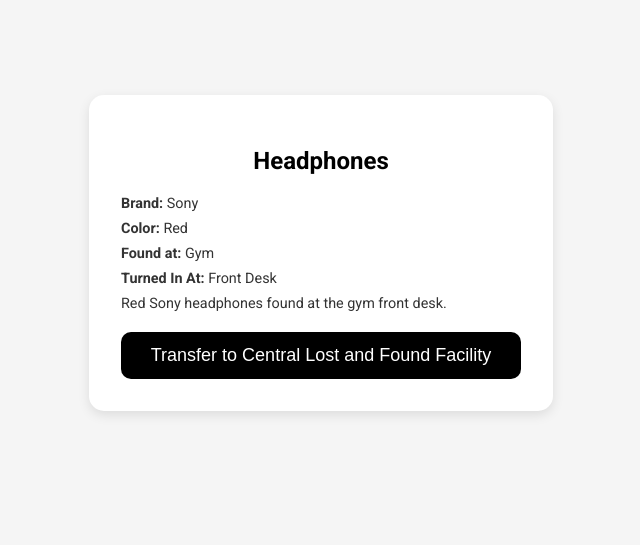
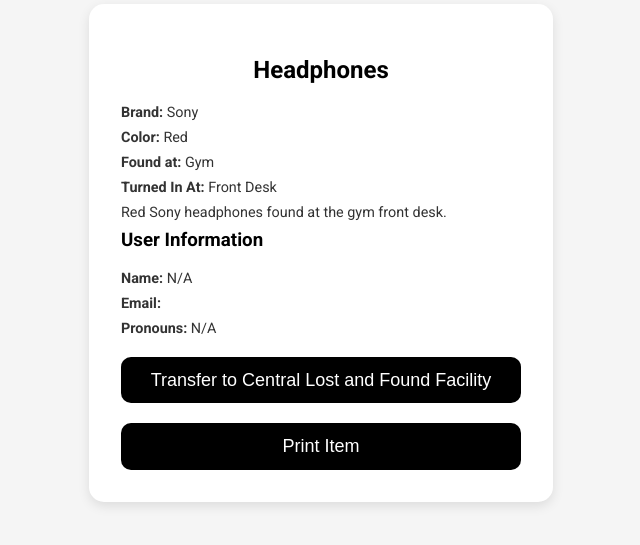
Before and after one commit to daivikghosh/BoilerTrack, a React (Create React App) app: page /item/1 in a window 1280 px wide. Shown: the part 147-692 px from the top of the page, without its empty margins (319-959 px from the left). Built offline with nearby package versions, Linux system fonts and the light colour scheme; no server answers.

Commit message:
fixed issues, temporary user details for the current signed in user, but needs to be claimed person will fix

```diff
--- a/src/components/ItemView/ItemView.js
+++ b/src/components/ItemView/ItemView.js
@@ -9,6 +9,7 @@ const ItemView = () => {
   const { id } = useParams(); // Get the item ID from the URL
   const [item, setItem] = useState(null);
   const [loading, setLoading] = useState(true);
+  const [user, setUser] = useState({});
   const [error, setError] = useState(null);
   const [isArchived, setIsArchived] = useState(false);
 
@@ -24,7 +25,17 @@ const ItemView = () => {
     ImageURL: "", // Add a base64 image string if you want to display an image
   };
 
+  const fetchUserProfile = async () => {
+    const userEmail = localStorage.getItem("userEmail");
+    if (userEmail) {
+      const response = await axios.get(`http://localhost:5000/profile?email=${userEmail}`);
+      setUser(response.data);
+    }
+  };
+
+
   useEffect(() => {
+    fetchUserProfile();
     const fetchItem = async () => {
       try {
         const response = await axios.get(`/item/${id}`);
@@ -53,6 +64,10 @@ const ItemView = () => {
     } catch (err) {
       console.error("Error archiving/unarchiving item:", err);
     }
+  };
+
+  const handlePrint = () => {
+    window.print(); // You can style for print using @media print in CSS
   };
 
   if (loading) {
@@ -89,6 +104,10 @@ const ItemView = () => {
             <strong>Turned In At:</strong> {item?.LocationTurnedIn}
           </p>
           <p className="item-description">{item?.Description}</p>
+          <h3>User Information</h3>
+          <p><strong>Name:</strong> {user?.name || 'N/A'}</p>
+          <p><strong>Email:</strong> {localStorage.getItem("userEmail")}</p>
+          <p><strong>Pronouns:</strong> {user?.pronouns || 'N/A'}</p>
         </div>
         <div className="button-container">
           <button className="archive-button" onClick={handleArchiveToggle}>
@@ -96,6 +115,7 @@ const ItemView = () => {
               ? "Undo Move to Central Lost and Found Facility"
               : "Transfer to Central Lost and Found Facility"}
           </button>
+          <button className="print-button" onClick={handlePrint}>Print Item</button>
         </div>
       </div>
     </div>
--- a/src/components/StaffInputForm/ModifyItemform.js
+++ b/src/components/StaffInputForm/ModifyItemform.js
@@ -89,7 +89,7 @@ function ModifyItemForm() {
             });
             console.log(response.data);
             alert('Item updated successfully!');
-            navigate('/all-items');
+            navigate('/all-items-staff');
         } catch (error) {
             console.error('There was an error updating the item!', error);
         }
--- a/src/components/StaffInputForm/StaffInputForm.js
+++ b/src/components/StaffInputForm/StaffInputForm.js
@@ -1,8 +1,10 @@
 import React, { useState } from 'react';
+import { useParams, useNavigate } from 'react-router-dom';
 import axios from 'axios';
 import './StaffInputForm.css';
 
 function StaffInputForm() {
+    const navigate = useNavigate();
     const [formData, setFormData] = useState({
         itemName: '',
         color: '',
@@ -66,6 +68,7 @@ function StaffInputForm() {
             setFormData({ itemName: '', color: '', brand: '', foundAt: '', turnedInAt: '', description: '' });
             setSelectedFile(null);
             setErrors({}); // Clear errors after successful submission
+            navigate('/all-items-staff');
         } catch (error) {
             console.error('There was an error adding the item!', error);
         }
--- a/src/pages/AllItemsPage.js
+++ b/src/pages/AllItemsPage.js
@@ -217,7 +217,7 @@ function AllItemsPage() {
                 >
                   {pinnedItems.includes(item.ItemID) ? "Unpin" : "Pin"}
                 </button>
-                <Link to={`/item/${item.ItemID}`}>
+                <Link to={`/item-view-student/${item.ItemID}`}>
                   <button className="view-button">View</button>
                 </Link>
               </div>
--- a/src/pages/UserProfilePage.js
+++ b/src/pages/UserProfilePage.js
@@ -96,12 +96,6 @@ const UserProfilePage = () => {
                 handleEditClick={() => setIsEditing(true)}
                 handleSaveClick={handleSaveClick}
             />
-
-            <div className="additional-buttons">
-                <button onClick={handleViewClaimRequests}>View Claim Requests</button>
-                {/* You can add the "My Registered Items" button similarly */}
-                <button onClick={() => navigate('/registered-items')}>My Registered Items</button>
-            </div>
         </div>
     );
 };
```
